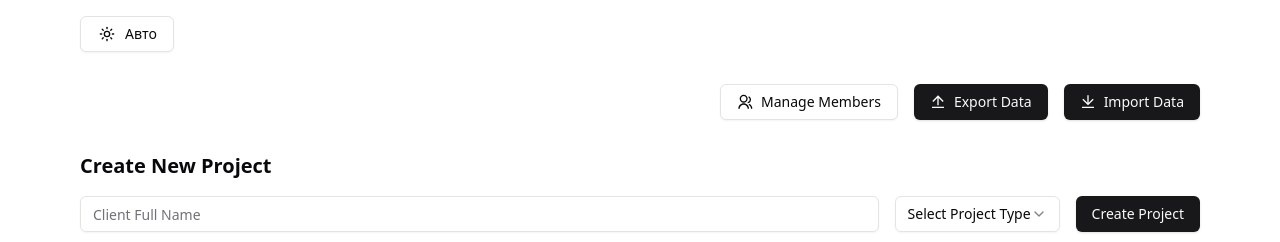
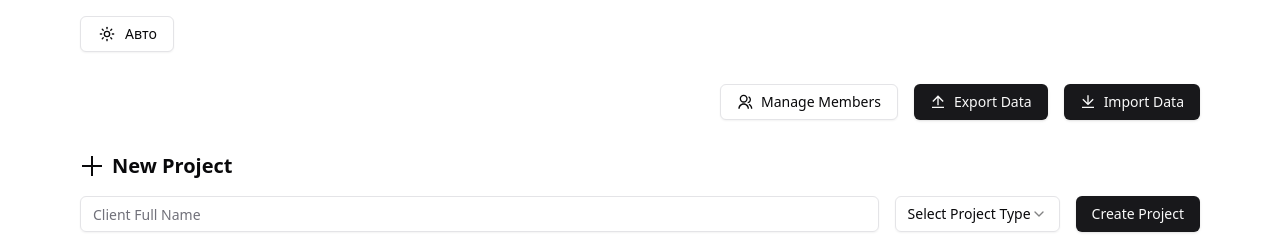
Before and after one commit to DanilLut/payout-calculator, a React (Vite) app: page / in a window 1280 px wide. Shown: the top 242 px of the page. Built offline with nearby package versions, Linux system fonts and the light colour scheme.

Commit message:
icons and styles changes

```diff
--- a/src/components/NewProjectForm.tsx
+++ b/src/components/NewProjectForm.tsx
@@ -14,6 +14,10 @@ import {
     SelectTrigger,
     SelectValue,
 } from '@/components/ui/select'
+
+import {
+    RiAddLargeLine,
+} from '@remixicon/react'
 
 interface NewProjectFormProps {
     projectTypes: ProjectType[]
@@ -60,7 +64,10 @@ export const NewProjectForm = ({
 
     return (
         <div className="mb-8">
-            <h2 className="text-xl font-bold mb-4">Create New Project</h2>
+            <h2 className="text-xl font-bold mb-4  flex items-center gap-2">
+                <RiAddLargeLine />
+                New Project
+            </h2>
             <form
                 onSubmit={handleCreateProject}
                 className="flex gap-4 flex-col md:flex-row"
--- a/src/components/ProjectsTable/ProjectMembersCollapsible.tsx
+++ b/src/components/ProjectsTable/ProjectMembersCollapsible.tsx
@@ -19,11 +19,11 @@ const CollapsibleSection = ({ children }: CollapsibleSectionProps) => {
             <div>
                 <CollapsibleTrigger className="w-full h-10 flex items-center justify-end">
                     {isOpen ? (
-                        <span className="flex items-center text-nowrap">
+                        <span className="flex items-center text-nowrap text-zinc-400">
                             Hide <RiArrowUpSLine />
                         </span>
                     ) : (
-                        <span className="flex items-center text-nowrap">
+                        <span className="flex items-center text-nowrap text-zinc-400">
                             Show all <RiArrowDownSLine />
                         </span>
                     )}
```
